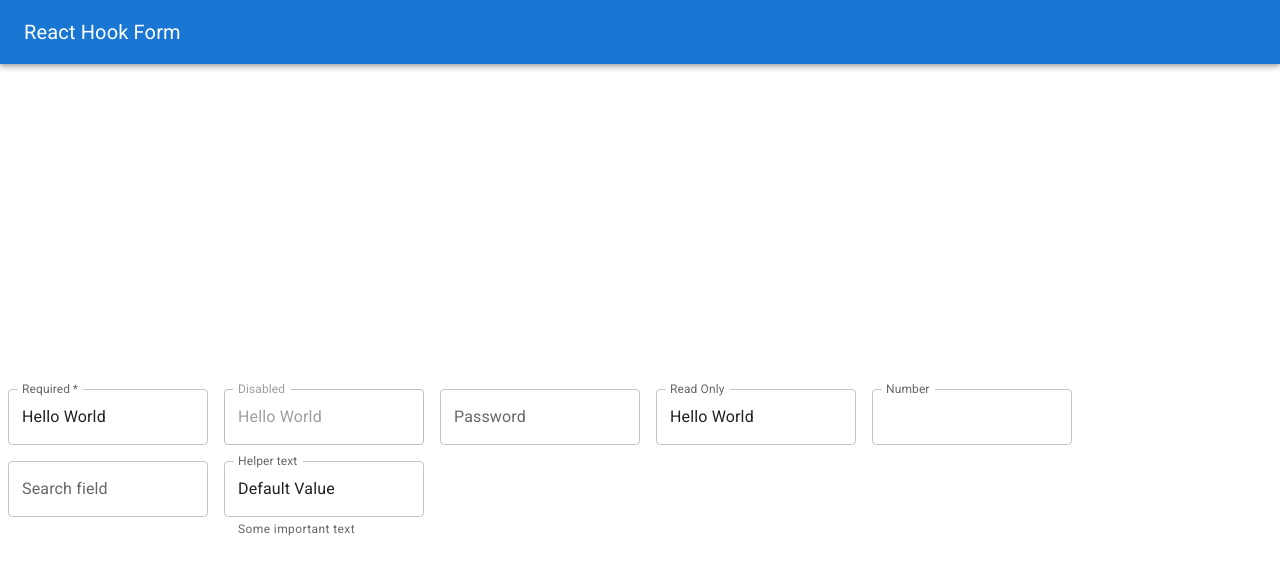
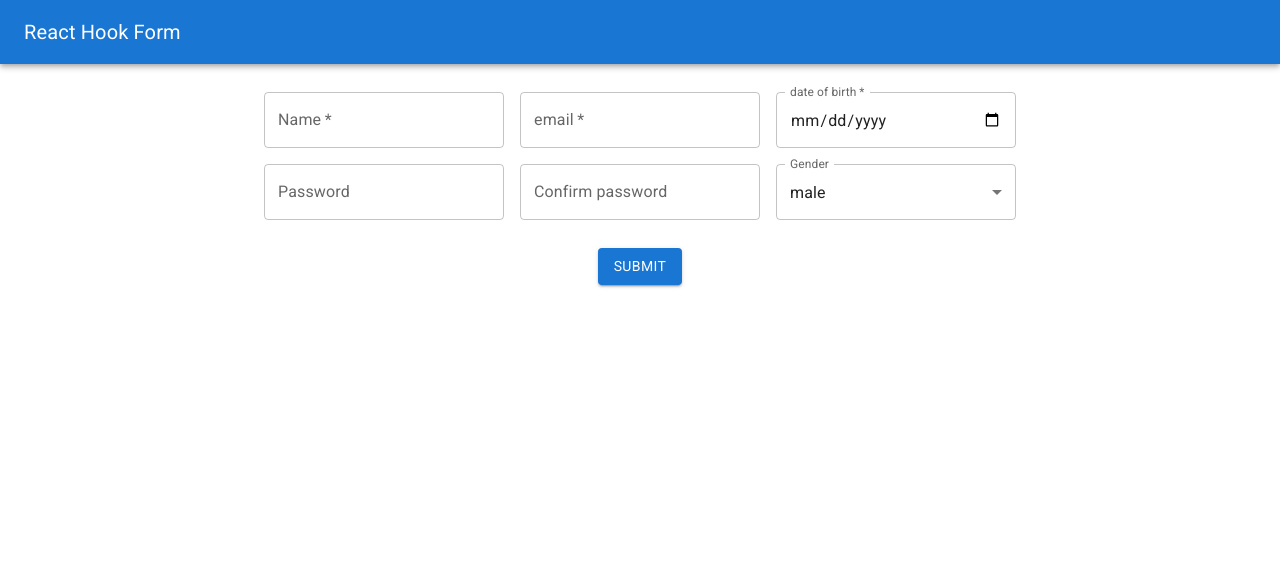
Before and after one commit to spacepocket1985/react-practice, a React (Vite) app: page / in a window 1280 px wide. Shown: the top 574 px of the page. Built offline with nearby package versions, Linux system fonts and the light colour scheme.

Commit message:
refactor: add inputs

```diff
--- a/src/components/registrationForm/registrationForm.tsx
+++ b/src/components/registrationForm/registrationForm.tsx
@@ -1,34 +1,49 @@
-import { Box, TextField } from '@mui/material';
+import { Box, TextField, Button } from '@mui/material';
 import Grid from '@mui/material/Grid2';
+
+const Gender = ['male', 'female ', 'unknown'];
 
 export const RegistrationForm: React.FC = () => {
   return (
     <Grid
       container
-      style={{ height: '100vh' }}
+      sx={{ marginTop: '20px' }}
       justifyContent="center"
       alignItems="center"
     >
-      <Grid>
       <Box
         component="form"
-          sx={{ '& .MuiTextField-root': { m: 1, width: '25ch' } }}
+        sx={{ '& .MuiTextField-root': { m: 1, width: '30ch' } }}
         noValidate
         autoComplete="off"
       >
         <div>
           <TextField
+            id="outlined-name-input"
+            label="Name"
+            type="text"
             required
-              id="outlined-required"
-              label="Required"
-              defaultValue="Hello World"
+          />
+
+          <TextField
+            id="outlined-email-input"
+            label="email"
+            type="email"
+            required
           />
           <TextField
-              disabled
-              id="outlined-disabled"
-              label="Disabled"
-              defaultValue="Hello World"
+            id="outlined-date-input"
+            label="date of birth"
+            type="date"
+            slotProps={{
+              inputLabel: {
+                shrink: true,
+              },
+            }}
+            required
           />
+        </div>
+        <div>
           <TextField
             id="outlined-password-input"
             label="Password"
@@ -36,39 +51,37 @@ export const RegistrationForm: React.FC = () => {
             autoComplete="current-password"
           />
           <TextField
-              id="outlined-read-only-input"
-              label="Read Only"
-              defaultValue="Hello World"
+            id="outlined-confirmPassword-input"
+            label="Confirm password"
+            type="password"
+            autoComplete="current-password"
+          />
+
+          <TextField
+            id="outlined-select-currency-native"
+            select
+            label="Gender"
+            defaultValue="EUR"
             slotProps={{
-                input: {
-                  readOnly: true,
+              select: {
+                native: true,
               },
             }}
-            />
-            <TextField
-              id="outlined-number"
-              label="Number"
-              type="number"
-              slotProps={{
-                inputLabel: {
-                  shrink: true,
-                },
-              }}
-            />
-            <TextField
-              id="outlined-search"
-              label="Search field"
-              type="search"
-            />
-            <TextField
-              id="outlined-helperText"
-              label="Helper text"
-              defaultValue="Default Value"
-              helperText="Some important text"
-            />
+          >
+            {Gender.map((item, index) => (
+              <option key={index} value={item}>
+                {item}
+              </option>
+            ))}
+          </TextField>
         </div>
+
+        <Box display="flex" justifyContent="center" sx={{ marginTop: '20px' }}>
+          <Button type="submit" variant="contained" >
+            Submit
+          </Button>
         </Box>
-      </Grid>
+      </Box>
     </Grid>
   );
 };
```
Lines whose indentation alone changed are shown as unchanged.
